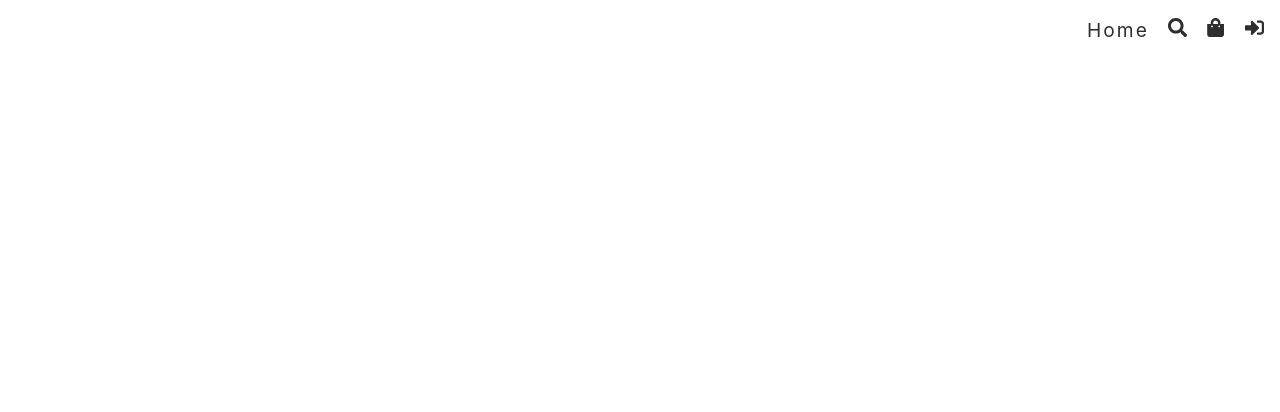
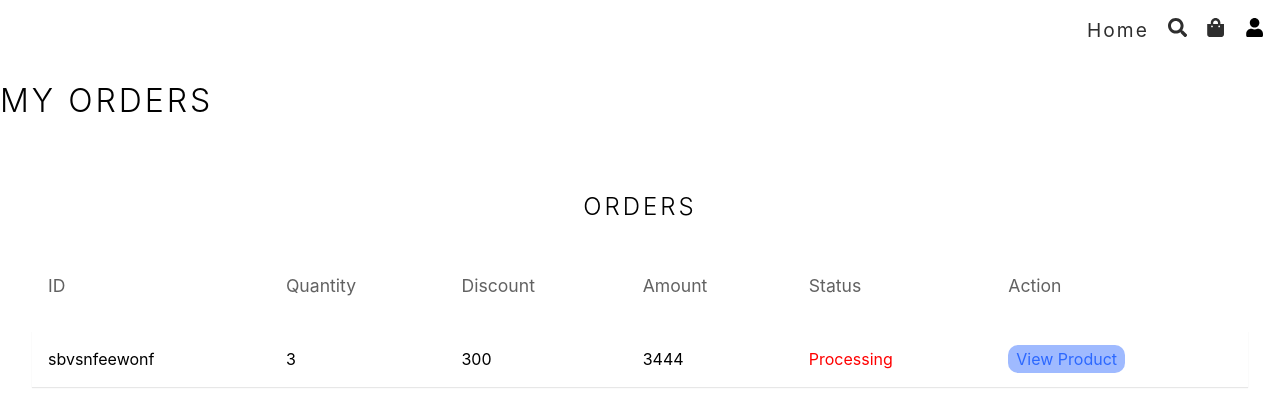
Before and after one commit to srisurya-m/ecommerce, a React (Vite) app in the folder frontend/: page /orders in a window 1280 px wide. Before the commit this address had no page. Shown: the top 412 px of the page. Built offline with nearby package versions, Linux system fonts and the light colour scheme.

Commit message:
orders page ui completed and frontend completed

```diff
--- a/frontend/src/App.tsx
+++ b/frontend/src/App.tsx
@@ -9,6 +9,7 @@ const Search = lazy(() => import("./pages/Search"));
 const Cart = lazy(() => import("./pages/Cart"));
 const Shipping = lazy(() => import("./pages/Shipping"));
 const Login = lazy(() => import("./pages/Login"));
+const Orders = lazy(() => import("./pages/Orders"));
 
 //admin routes
 const Dashboard = lazy(() => import("./pages/admin/dashboard"));
@@ -48,6 +49,7 @@ const App = () => {
           {/* user login required */}
           <Route>
           <Route path="/shipping" element={<Shipping />} />
+          <Route path="/orders" element={<Orders />} />
           </Route>
 
           {/* admin routes */}
--- a/frontend/src/components/Header.tsx
+++ b/frontend/src/components/Header.tsx
@@ -8,7 +8,7 @@ import {
 } from "react-icons/fa";
 import { Link } from "react-router-dom";
 
-const user = { _id: "", role: "" };
+const user = { _id: "funj", role: "user" };
 
 const Header = () => {
   const [isOpen, setIsOpen] = useState<boolean>(false);
--- /dev/null
+++ b/frontend/src/pages/Orders.tsx
@@ -0,0 +1,68 @@
+import { ReactElement, useState } from "react";
+import TableHOC from "../components/admin/TableHOC";
+import { Column } from "react-table";
+import { Link } from "react-router-dom";
+
+type DataType = {
+  _id: string;
+  amount: number;
+  quantity: number;
+  discount: number;
+  status: ReactElement;
+  action: ReactElement;
+};
+
+const column: Column<DataType>[] = [
+  {
+    Header: "ID",
+    accessor: "_id",
+  },
+  {
+    Header: "Quantity",
+    accessor: "quantity",
+  },
+  {
+    Header: "Discount",
+    accessor: "discount",
+  },
+  {
+    Header: "Amount",
+    accessor: "amount",
+  },
+  {
+    Header: "Status",
+    accessor: "status",
+  },
+  {
+    Header: "Action",
+    accessor: "action",
+  },
+];
+
+const Orders = () => {
+  const [rows, setRows] = useState<DataType[]>([
+    {
+      _id: "sbvsnfeewonf",
+      amount: 3444,
+      quantity: 3,
+      discount: 300,
+      status: <span className="red">Processing</span>,
+      action: <Link to={`/order/sbvsnfeewonf`}>View Product</Link>,
+    },
+  ]);
+  const table = TableHOC<DataType>(
+    column,
+    rows,
+    "dashboard-product-box",
+    "Orders",
+    rows.length > 6
+  )();
+  return (
+    <div className="container">
+      <h1>My orders</h1>
+      {table}
+    </div>
+  );
+};
+
+export default Orders;
--- a/frontend/src/styles/app.scss
+++ b/frontend/src/styles/app.scss
@@ -44,6 +44,24 @@ $color3: rgb(0, 104, 136);
 @import "admin-styles/dashboardapp";
 @import "admin-styles/mediaquery";
 
+.container {
+  max-width: 1367px;
+  width: 100%;
+  margin: auto;
+  overflow: auto;
+  > h1 {
+    @include heading;
+    margin: 1rem 0;
+    text-align: left;
+  }
+}
+
+.heading{
+  @include heading;
+  margin: 1rem 0;
+  text-align:center;
+}
+
 .header {
   @include flex(row, flex-end, stretch, 1.2rem);
   padding: 1rem;
@@ -80,12 +98,6 @@ $color3: rgb(0, 104, 136);
       @include flex(column, flex-start, center, 0.25rem);
     }
   }
-}
-
-.heading{
-  @include heading;
-  margin: 1rem 0;
-  text-align:center;
 }
 
 .admin-container {
```
